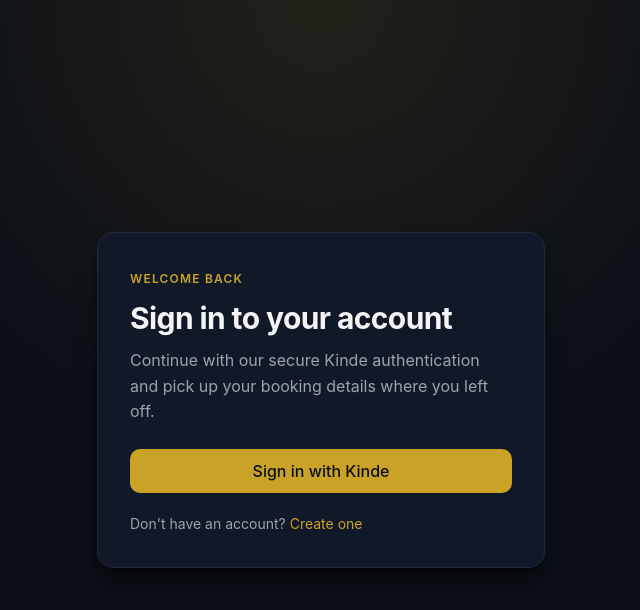
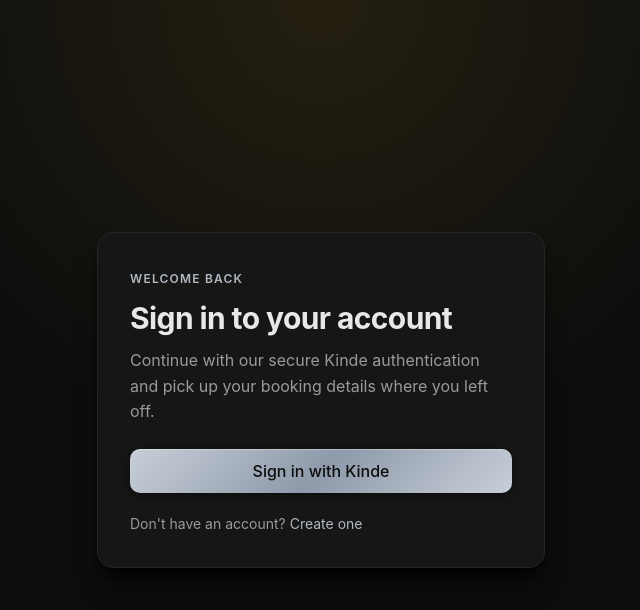
Before and after one commit to antoine-karam/limo-rental-portal, a Next.js app: page /auth/sign-in in a window 1280 px wide. Shown: the top 610 px of the page, without its empty margins (319-959 px from the left). Built offline with nearby package versions, Linux system fonts and the light colour scheme.

Commit message:
feat(admin): implement fleet management enhancements and image upload improvements

```diff
--- a/src/app/admin/[tenantId]/layout.tsx
+++ b/src/app/admin/[tenantId]/layout.tsx
@@ -29,7 +29,10 @@
     redirect("/auth/sign-in");
   }
 
-  if (sessionUser.role !== "SUPER_ADMIN") {
+  if (
+    sessionUser.role !== "SUPER_ADMIN" &&
+    (sessionUser.role !== "ADMIN" || sessionUser.tenantId !== tenantId)
+  ) {
     redirect("/");
   }
 
--- a/src/app/auth/callback/route.ts
+++ b/src/app/auth/callback/route.ts
@@ -76,10 +76,10 @@
   }
   let response = NextResponse.redirect(new URL("/", origin));
   if (userMetadata?.role === "ADMIN" || userMetadata?.role === "DRIVER") {
-    response = NextResponse.redirect(new URL("/dashboard", origin));
+    response = NextResponse.redirect(new URL("/", origin));
   }
   if (userMetadata?.role === "SUPER_ADMIN") {
-    response = NextResponse.redirect(new URL("/admin", origin));
+    response = NextResponse.redirect(new URL("/admin/default-tenant", origin));
   }
   if (userMetadata) {
     response.cookies.set(
--- a/src/app/components/HeroSection.module.css
+++ b/src/app/components/HeroSection.module.css
@@ -35,7 +35,7 @@
 }
 
 .heroTitle {
-  font-size: 3.75rem;
+  font-size: 3rem;
   font-weight: var(--font-weight-bold);
   color: var(--color-foreground);
   line-height: 1.1;
@@ -50,6 +50,7 @@
 }
 
 .heroTitleAccent {
+  font-size: 2rem;
   color: var(--color-primary);
 }
 
--- a/src/app/components/HeroSection.tsx
+++ b/src/app/components/HeroSection.tsx
@@ -24,9 +24,9 @@
       <div className="container">
         <div className={styles.heroContent}>
           <h1 className={styles.heroTitle}>
-            Luxury Transportation.
+            {tenant?.name}
             <br />
-            <span className={styles.heroTitleAccent}>On Your Schedule.</span>
+            <span className={styles.heroTitleAccent}>Limo Services</span>
           </h1>
           <p className={styles.heroDescription}>
             Experience premium limousine service across Texas. Professional
--- a/src/app/globals.css
+++ b/src/app/globals.css
@@ -1,38 +1,38 @@
 :root {
-  /* Colors - Primary */
-  --color-background: #0b0f17;
-  --color-foreground: #f3f4f6;
-  --color-card: #111827;
-  --color-card-foreground: #f3f4f6;
-  --color-secondary: #1f2937;
-  --color-secondary-foreground: #f3f4f6;
+  /* Colors - Primary (Silver/Chrome accent replacing gold) */
+  --color-background: #0d0d0d;
+  --color-foreground: #e8e8e8;
+  --color-card: #161616;
+  --color-card-foreground: #e8e8e8;
+  --color-secondary: #1c1c1c;
+  --color-secondary-foreground: #e8e8e8;
 
-  /* Colors - Accent */
-  --color-primary: #c9a227;
-  --color-primary-foreground: #0b0f17;
+  /* Colors - Accent (Silver/Chrome replacing gold) */
+  --color-primary: #b0b8c1;
+  --color-primary-foreground: #0d0d0d;
 
   /* Colors - Text */
-  --color-text-primary: #f3f4f6;
-  --color-text-secondary: #9ca3af;
-  --color-text-muted: #6b7280;
+  --color-text-primary: #e8e8e8;
+  --color-text-secondary: #9a9a9a;
+  --color-text-muted: #5c5c5c;
 
   /* Colors - Borders */
-  --color-border: #1f2937;
-  --color-border-hover: rgba(201, 162, 39, 0.5);
+  --color-border: #252525;
+  --color-border-hover: rgba(176, 184, 193, 0.4);
 
   /* Colors - Status */
   --color-success: #10b981;
-  --color-success-foreground: #f3f4f6;
+  --color-success-foreground: #e8e8e8;
   --color-warning: #f59e0b;
-  --color-warning-foreground: #0b0f17;
+  --color-warning-foreground: #0d0d0d;
   --color-error: #ef4444;
-  --color-error-foreground: #f3f4f6;
+  --color-error-foreground: #e8e8e8;
   --color-info: #3b82f6;
-  --color-info-foreground: #f3f4f6;
+  --color-info-foreground: #e8e8e8;
 
   /* Colors - Muted */
-  --color-muted: #374151;
-  --color-muted-foreground: #9ca3af;
+  --color-muted: #2a2a2a;
+  --color-muted-foreground: #9a9a9a;
 
   /* Spacing */
   --spacing-xs: 0.5rem;
@@ -50,12 +50,12 @@
   --radius-xl: 1rem;
 
   /* Shadows */
-  --shadow-sm: 0 1px 2px 0 rgb(0 0 0 / 0.5);
-  --shadow-md: 0 4px 6px -1px rgb(0 0 0 / 0.5), 0 2px 4px -2px rgb(0 0 0 / 0.5);
+  --shadow-sm: 0 1px 2px 0 rgb(0 0 0 / 0.7);
+  --shadow-md: 0 4px 6px -1px rgb(0 0 0 / 0.7), 0 2px 4px -2px rgb(0 0 0 / 0.7);
   --shadow-lg:
-    0 10px 15px -3px rgb(0 0 0 / 0.5), 0 4px 6px -4px rgb(0 0 0 / 0.5);
+    0 10px 15px -3px rgb(0 0 0 / 0.7), 0 4px 6px -4px rgb(0 0 0 / 0.7);
   --shadow-xl:
-    0 20px 25px -5px rgb(0 0 0 / 0.5), 0 8px 10px -6px rgb(0 0 0 / 0.5);
+    0 20px 25px -5px rgb(0 0 0 / 0.7), 0 8px 10px -6px rgb(0 0 0 / 0.7);
 
   /* Font */
   --font-family:
@@ -340,13 +340,15 @@
 }
 
 .btn-primary {
-  background-color: var(--color-primary);
-  color: var(--color-primary-foreground);
+  background: linear-gradient(135deg, #c8cfd8 0%, #8e9aaa 50%, #c8cfd8 100%);
+  color: #0d0d0d;
+  box-shadow: 0 2px 8px rgba(0,0,0,0.5), inset 0 1px 0 rgba(255,255,255,0.3);
 }
 
 .btn-primary:hover {
-  background-color: #b89320;
-  color: var(--color-primary-foreground);
+  background: linear-gradient(135deg, #dde3ea 0%, #a5b0bc 50%, #dde3ea 100%);
+  color: #0d0d0d;
+  box-shadow: 0 4px 12px rgba(0,0,0,0.6), inset 0 1px 0 rgba(255,255,255,0.4);
 }
 
 .btn-outline {
@@ -393,11 +395,12 @@
   border: 1px solid var(--color-border);
   border-radius: var(--radius-xl);
   overflow: hidden;
-  transition: border-color var(--transition-normal);
+  transition: border-color var(--transition-normal), box-shadow var(--transition-normal);
 }
 
 .card:hover {
   border-color: var(--color-border-hover);
+  box-shadow: 0 8px 32px rgba(0, 0, 0, 0.6);
 }
 
 .card-content {
@@ -438,7 +441,7 @@
 .form-textarea:focus {
   outline: none;
   border-color: var(--color-primary);
-  box-shadow: 0 0 0 2px rgba(201, 162, 39, 0.1);
+  box-shadow: 0 0 0 2px rgba(176, 184, 193, 0.1);
 }
 
 .form-input:disabled {
@@ -489,9 +492,9 @@
 }
 
 .badge-primary {
-  background-color: rgba(201, 162, 39, 0.1);
+  background-color: rgba(176, 184, 193, 0.1);
   color: var(--color-primary);
-  border-color: rgba(201, 162, 39, 0.2);
+  border-color: rgba(176, 184, 193, 0.2);
 }
 
 /* ========================================
@@ -525,7 +528,7 @@
 }
 
 .table tbody tr:hover {
-  background-color: rgba(31, 41, 55, 0.5);
+  background-color: rgba(28, 28, 28, 0.8);
 }
 
 /* ========================================
```
Also changed, not shown: src/app/admin/[tenantId]/fleet/page.tsx (+40 -38 lines), src/app/api/uploads/route.ts (+24 -17 lines), src/app/components/SideBarNav.tsx (+4 -7 lines), src/app/components/TopNav.tsx (+6 -5 lines), src/lib/r2.ts (deleted, +0 -29 lines).
